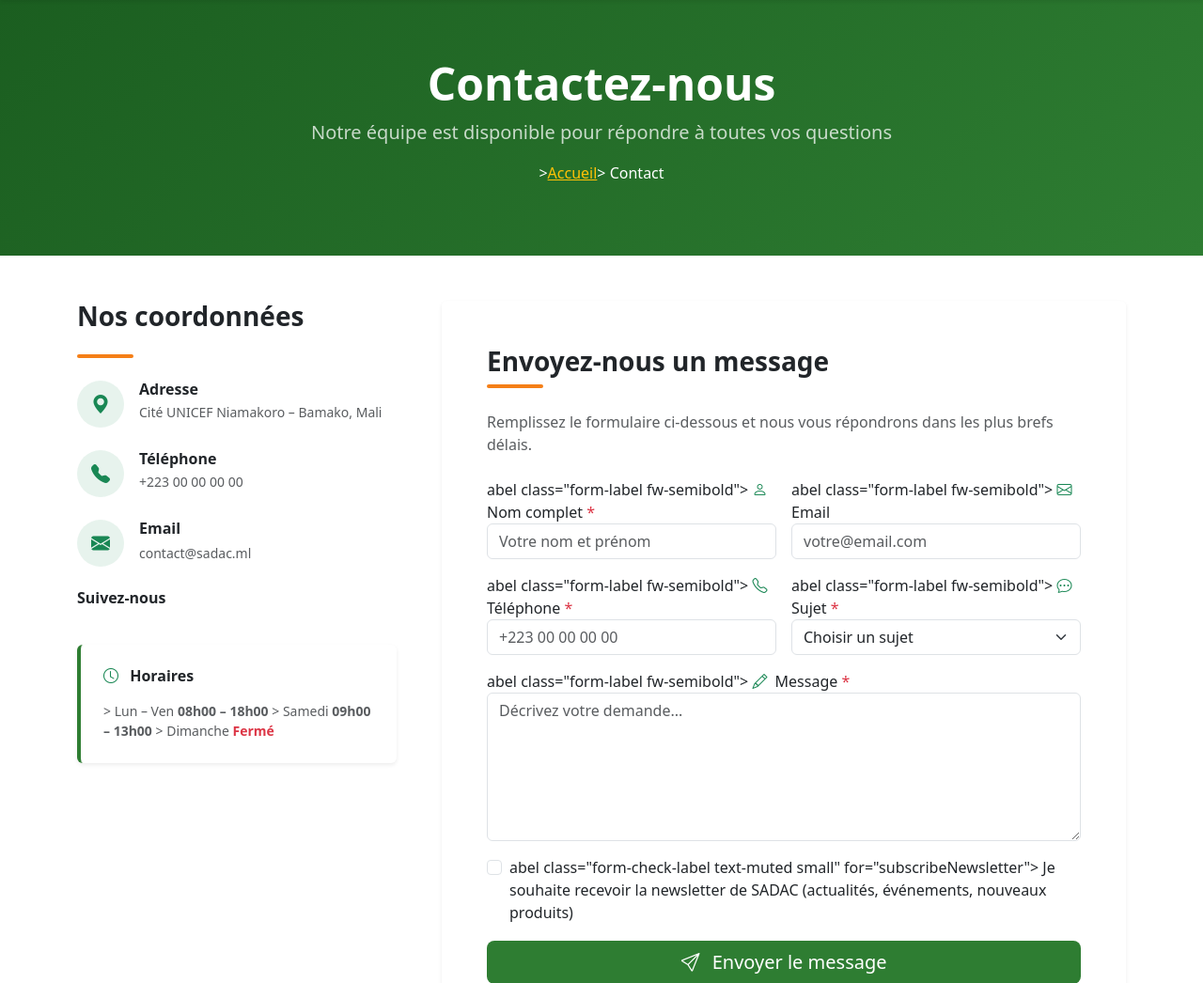
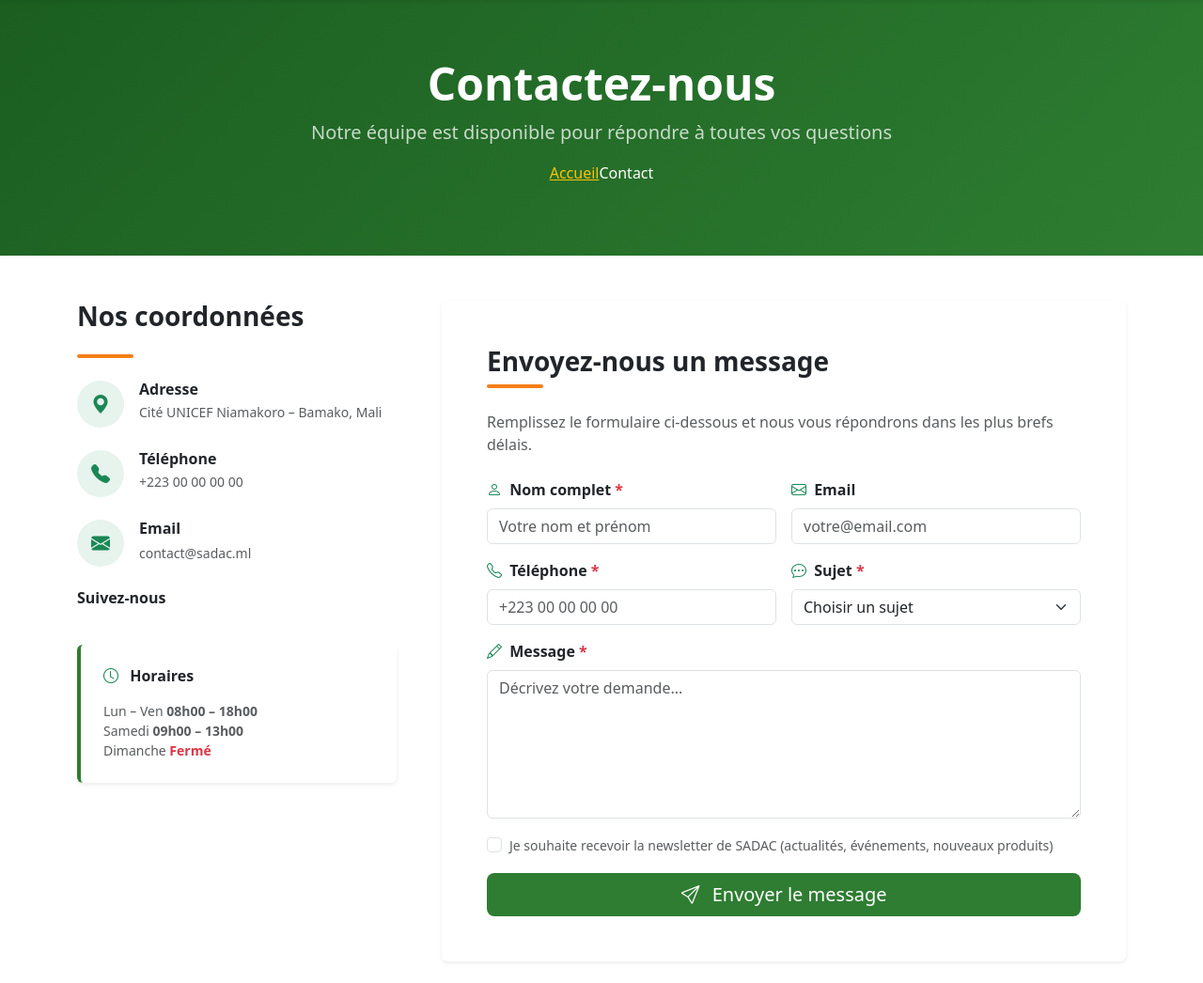
Before and after one commit to ibrahko/sadac-sarl, a Django app: page /contact/ in a window 1280 px wide. Shown: the part 62-1108 px from the top of the page at 94% size. Run offline with Django 5.2, Linux system fonts and the light colour scheme; data that the repository does not hold is empty.

Commit message:
gestion de la tailles des images et fix bug contact

```diff
--- a/templates/core/contact.html
+++ b/templates/core/contact.html
@@ -16,11 +16,11 @@
     <nav aria-label="breadcrumb"
          class="justify-content-center d-flex mt-3">
       <ol class="breadcrumb">
-        >
+        <li>
           <a href="{% url 'core:home' %}"
              class="text-warning">Accueil</a>
         </li>
-        >
+        <li>
           Contact
         </li>
       </ol>
@@ -180,15 +180,15 @@
             Horaires
           </h6>
           <ul class="list-unstyled text-muted small mb-0">
-            >
+            <li>
               <span>Lun – Ven</span>
               <span class="fw-semibold">08h00 – 18h00</span>
             </li>
-            >
+            <li>
               <span>Samedi</span>
               <span class="fw-semibold">09h00 – 13h00</span>
             </li>
-            >
+            <li>
               <span>Dimanche</span>
               <span class="text-danger fw-semibold">Fermé</span>
             </li>
@@ -226,7 +226,7 @@
 
               <!-- Nom -->
               <div class="col-md-6">
-                abel class="form-label fw-semibold">
+                <label class="form-label fw-semibold">
                   <i class="bi bi-person me-1 text-success"></i>
                   Nom complet
                   <span class="text-danger">*</span>
@@ -239,7 +239,7 @@
 
               <!-- Email -->
               <div class="col-md-6">
-                abel class="form-label fw-semibold">
+                <label class="form-label fw-semibold">
                   <i class="bi bi-envelope me-1 text-success"></i>
                   Email
                 </label>
@@ -250,7 +250,7 @@
 
               <!-- Téléphone -->
               <div class="col-md-6">
-                abel class="form-label fw-semibold">
+                <label class="form-label fw-semibold">
                   <i class="bi bi-telephone me-1 text-success"></i>
                   Téléphone
                   <span class="text-danger">*</span>
@@ -263,7 +263,7 @@
 
               <!-- Sujet -->
               <div class="col-md-6">
-                abel class="form-label fw-semibold">
+                <label class="form-label fw-semibold">
                   <i class="bi bi-chat-dots me-1 text-success"></i>
                   Sujet <span class="text-danger">*</span>
                 </label>
@@ -293,7 +293,7 @@
 
               <!-- Message -->
               <div class="col-12">
-                abel class="form-label fw-semibold">
+                <label class="form-label fw-semibold">
                   <i class="bi bi-pencil me-1 text-success"></i>
                   Message <span class="text-danger">*</span>
                 </label>
@@ -311,7 +311,7 @@
                          type="checkbox"
                          name="subscribe_newsletter"
                          id="subscribeNewsletter"/>
-                  abel class="form-check-label
+                  <label class="form-check-label
                                 text-muted small"
                          for="subscribeNewsletter">
                     Je souhaite recevoir la newsletter
```
